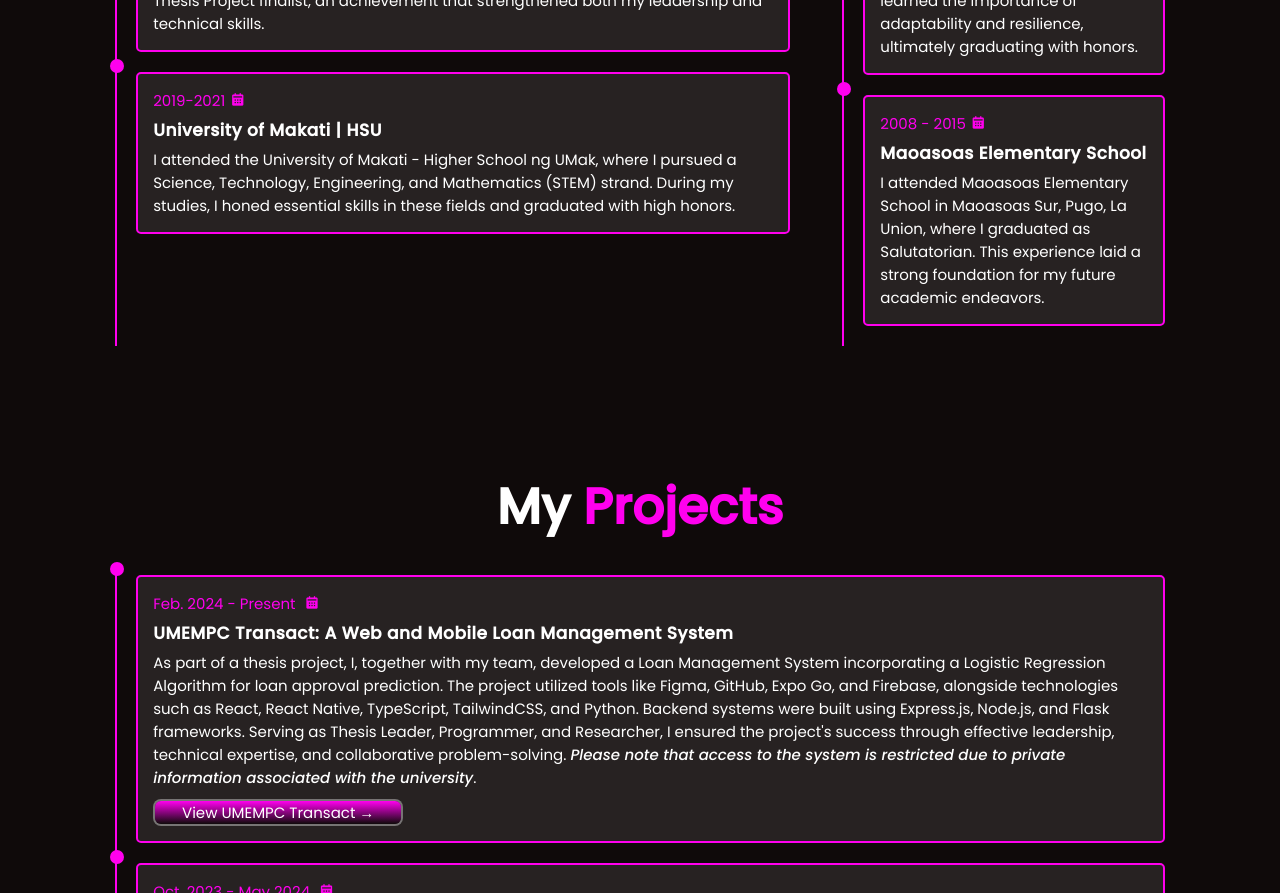
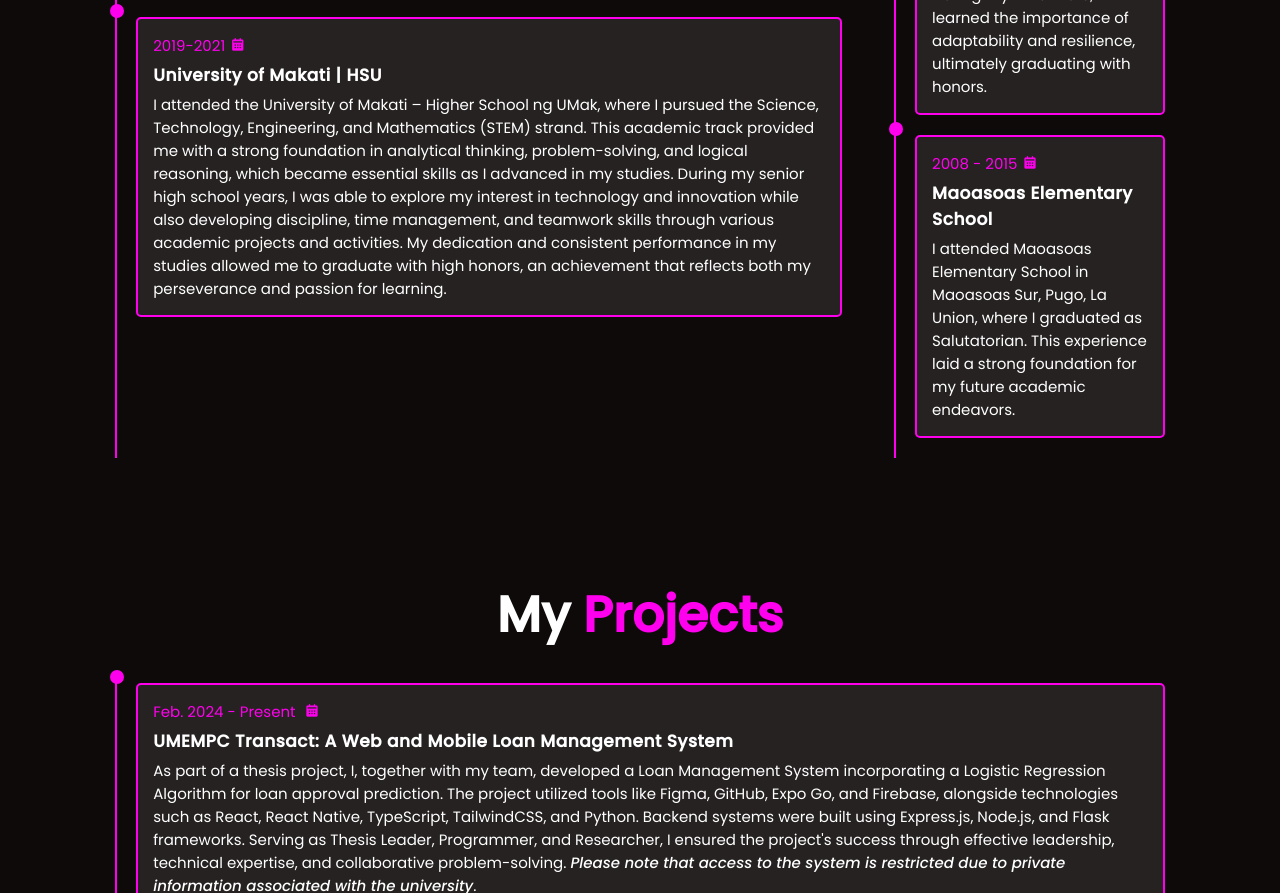
Before and after one commit to jkgacura09/Portfolio, a plain HTML site: page index.html in a window 1280 px wide. Shown: the part 2217-3110 px from the top of the page. Drawn offline with nearby package versions, Linux system fonts and the light colour scheme.

Commit message:
Update index.html

```diff
--- a/index.html
+++ b/index.html
@@ -66,9 +66,7 @@
 
                 <p>I am a versatile individual who majored in Application Development to strengthen my skills in software development, UI/UX design, editing, and writing. Throughout my academic journey, I developed a strong foundation in designing and building applications that merge both functionality and creativity. My diverse skill set allows me to approach projects from multiple perspectives, whether it’s ensuring smooth user experiences, crafting intuitive interfaces, or producing content with clarity and impact. </p>
                 <br>
-                <br>
                 <p>With a keen eye for detail and a passion for creativity, I strive to blend technical expertise with innovative solutions to bring ideas to life and create meaningful experiences that resonate with audiences. I enjoy taking on challenges that push me to learn, adapt, and grow, as I believe continuous learning is key to becoming an effective professional in the tech industry. </p>
-                <br>
                 <br>
                 <p>My ultimate goal is to contribute to impactful projects that make people’s lives easier while also expanding my knowledge and expertise in software development.</p>
             </div>
@@ -89,7 +87,7 @@
                             <div class="content">
                                 <div class="year">2019-2021<i class='bx bxs-calendar'></i></div>
                                 <h3>University of Makati | HSU</h3>
-                                <p>I attended the University of Makati - Higher School ng UMak, where I pursued a Science, Technology, Engineering, and Mathematics (STEM) strand. During my studies, I honed essential skills in these fields and graduated with high honors.</p>
+                                <p>I attended the University of Makati – Higher School ng UMak, where I pursued the Science, Technology, Engineering, and Mathematics (STEM) strand. This academic track provided me with a strong foundation in analytical thinking, problem-solving, and logical reasoning, which became essential skills as I advanced in my studies. During my senior high school years, I was able to explore my interest in technology and innovation while also developing discipline, time management, and teamwork skills through various academic projects and activities. My dedication and consistent performance in my studies allowed me to graduate with high honors, an achievement that reflects both my perseverance and passion for learning.</p>
 <!--                                 <button class="btn">
                                     <a href="seniorhigh.html" class="project-link">View Diploma→</a>
                                 </button> -->
```
